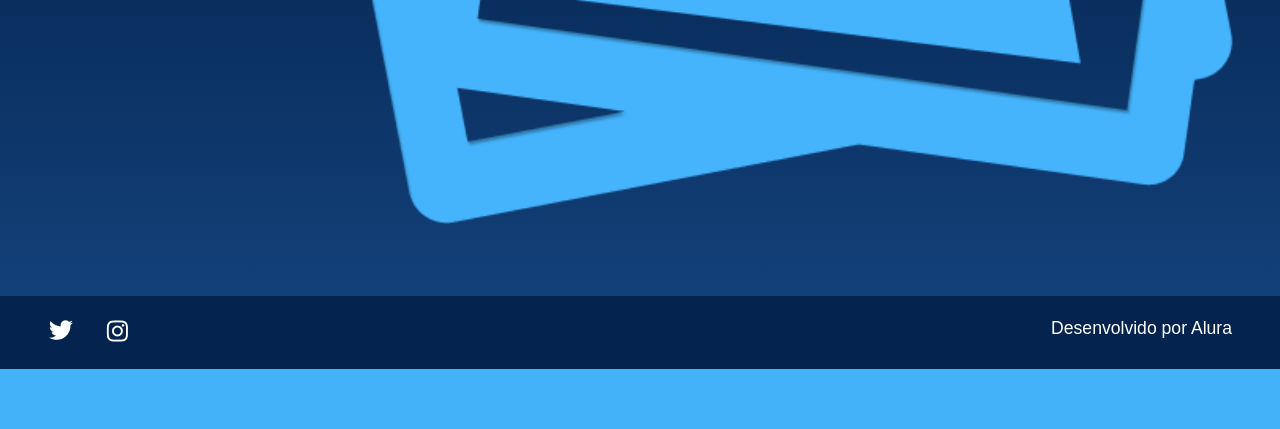
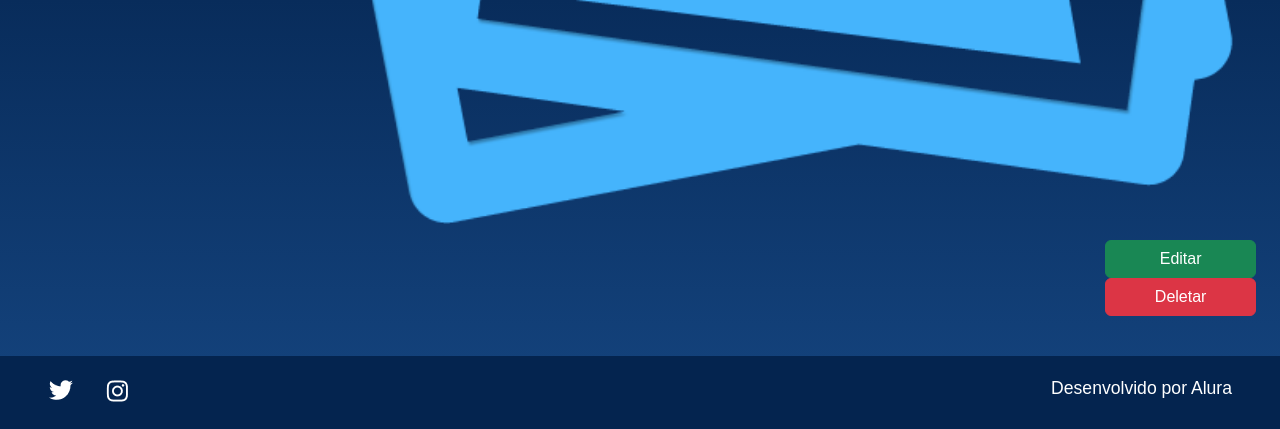
Before and after one commit to Isaque-Morais/django-s3, a Django app: template templates/galeria/imagem.html in a window 1280 px wide. Shown: the part 706-1135 px from the top of the page. Before the commit the page ends 1075 px from the top, so only its background shows below. Run offline with Django 4.2, Linux system fonts and the light colour scheme; the template is opened without the code that fills it, so the values that code supplies are empty.

Commit message:
fix: ajustado leyout de botão editar e deletar

```diff
--- a/templates/galeria/imagem.html
+++ b/templates/galeria/imagem.html
@@ -15,8 +15,13 @@
                                 <p class="imagem__descricao">{{fotografia.legenda}}</p>
                                 <p class="imagem__texto">{{fotografia.descricao}}</p>
                             </div>
+                            <div>
+                                <a href="{% url 'editar_imagem' %}"><button class="btn btn-success col-12" style="padding: top 5px;">Editar</button></a>
+                                <a href="{% url 'deletar_imagem' %}"><button class="btn btn-danger col-12" style="padding: top 5px;">Deletar</button></a>
+                            </div>
                         </div>
                     </div>
+
                 </section>
             </section>
         </main>
```
